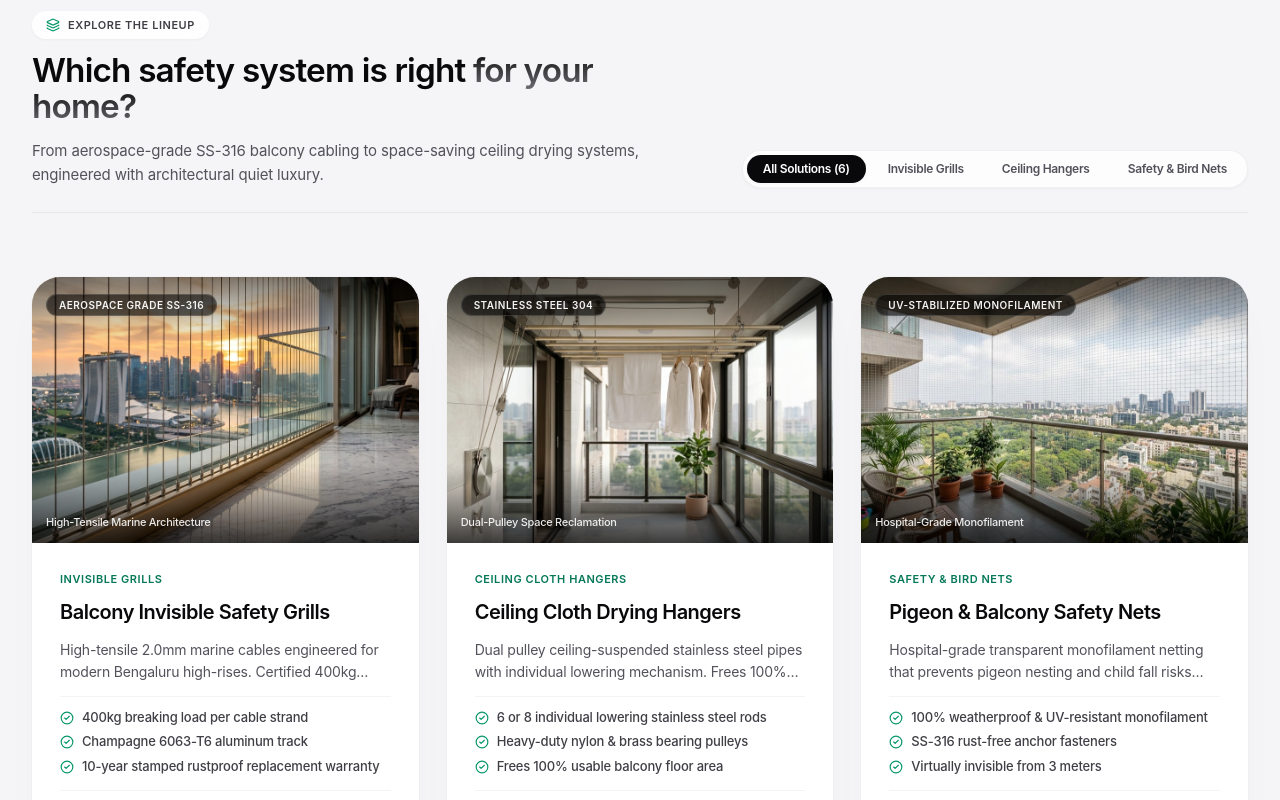
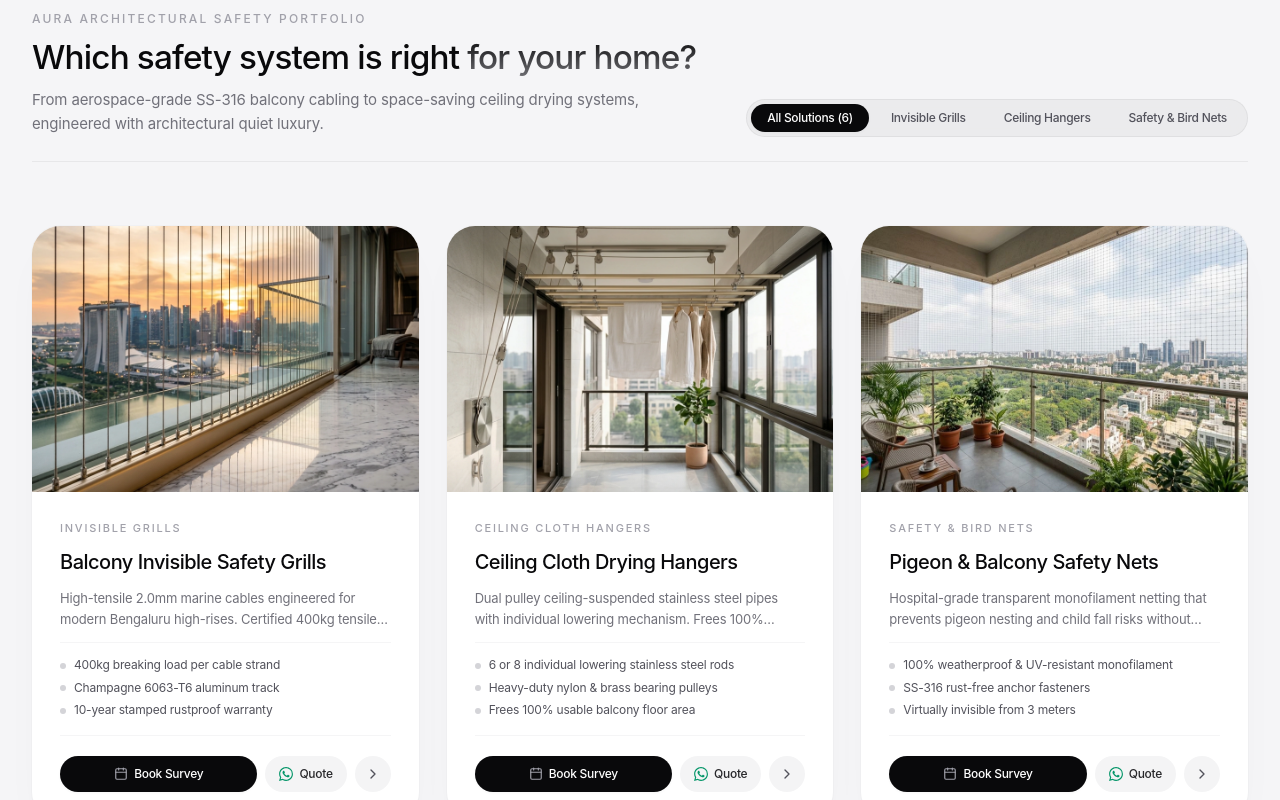
Before and after one commit to praveen830/Aura-grills, a React (Vite) app: page / in a window 1280 px wide. Shown: the part 1380-2180 px from the top of the page. Built offline with nearby package versions, Linux system fonts and the light colour scheme.

Commit message:
feat: Phase 3 - Architectural services showcase with 100% unobstructed photography, poised Apple typography, and butter-smooth hover interactions

```diff
--- a/src/components/ServicesSection.jsx
+++ b/src/components/ServicesSection.jsx
@@ -1,14 +1,17 @@
 import React, { useState } from 'react';
 import {
-  CheckCircle2,
   Calendar,
-  Layers,
   ChevronRight,
   ArrowRight
 } from 'lucide-react';
 import WhatsAppIcon from './WhatsAppIcon';
 import { handleResponsiveImgError } from '../utils/imageHandler';
 
+/**
+ * Section 02 - Architectural Safety Portfolio (Mana 6 Services Lineup)
+ * True Apple Design DNA: 100% unobstructed photography, poised typography,
+ * quiet micro-spec rows, and butter-smooth hover interactions.
+ */
 const SERVICES_DATA = [
   {
     id: 'invisible-grills',
@@ -24,7 +27,7 @@ const SERVICES_DATA = [
     specs: [
       '400kg breaking load per cable strand',
       'Champagne 6063-T6 aluminum track',
-      '10-year stamped rustproof replacement warranty'
+      '10-year stamped rustproof warranty'
     ],
     whatsappText: 'Hello Aura Grills! I want to speak directly with an expert for SS-316 Invisible Safety Grills for my balcony in Bangalore.'
   },
@@ -94,7 +97,7 @@ const SERVICES_DATA = [
     fallbackMobile: '/images/services/ig-french-window.jpg',
     description: 'Flush-mounted invisible safety cabling for floor-to-ceiling French windows and sliding glass balcony doors. Preserves architectural aesthetics.',
     specs: [
-      'Zero-drill option for delicate UPVC frames',
+      'Zero-drill option for UPVC frames',
       '10-second emergency rescue fire release',
       'Precision concealed tension track'
     ],
@@ -113,7 +116,7 @@ const SERVICES_DATA = [
     description: 'Reinforced 50mm narrow pitch safety barrier preventing toddlers from slipping through or climbing railing balustrades. Maximum peace of mind.',
     specs: [
       'Strict 50mm zero-foothold laser pitch',
-      'Soft virgin nylon transparent protective jacket',
+      'Soft virgin nylon protective jacket',
       'Tested against extreme child impact forces'
     ],
     whatsappText: 'Hello Aura Grills! I want to speak directly with an expert for Toddler & Pet Balcony Shields in Bangalore.'
@@ -166,28 +169,28 @@ export default function ServicesSection({ onOpenBooking, onSelectService }) {
       <div className="max-w-7xl mx-auto px-4 sm:px-6 lg:px-8 space-y-12 sm:space-y-16">
 
         {/* =========================================================================
-            1. APPLE KEYNOTE SECTION HEADER & MINIMALIST FILTER TABS
+            1. APPLE KEYNOTE SECTION HEADER & SEGMENTED FILTER TABS
             ========================================================================= */}
         <div className="flex flex-col md:flex-row md:items-end justify-between gap-6 pb-6 border-b border-zinc-200/80">
 
-          <div className="space-y-3.5 text-left max-w-2xl">
-            <div className="inline-flex items-center gap-2 px-3.5 py-1.5 rounded-full bg-white/90 backdrop-blur-md shadow-apple-sm text-[11px] font-semibold text-zinc-700 tracking-apple-tight">
-              <Layers className="w-3.5 h-3.5 text-emerald-600" />
-              <span className="uppercase tracking-wider">Explore the Lineup</span>
+          <div className="space-y-3 text-left max-w-2xl">
+            {/* Subtle Quiet Eyebrow */}
+            <div className="text-[11px] sm:text-xs font-medium tracking-[0.18em] uppercase text-zinc-400">
+              Aura Architectural Safety Portfolio
             </div>
 
-            <h2 className="text-apple-section font-semibold tracking-apple-tight text-zinc-950 leading-[1.08]">
+            <h2 className="text-apple-section font-medium tracking-apple-tight text-zinc-950 leading-[1.12]">
               Which safety system is right{' '}
               <span className="text-gradient-apple-dark block sm:inline">for your home?</span>
             </h2>
 
-            <p className="text-apple-subhead text-zinc-600 font-normal leading-relaxed">
+            <p className="text-apple-subhead text-zinc-500 font-normal leading-relaxed">
               From aerospace-grade SS-316 balcony cabling to space-saving ceiling drying systems, engineered with architectural quiet luxury.
             </p>
           </div>
 
           {/* Apple-style Segmented Filter Pill Tabs */}
-          <div className="flex flex-wrap items-center gap-1.5 p-1 rounded-full bg-white/80 backdrop-blur-md shadow-apple-sm border border-black/5 self-start md:self-auto">
+          <div className="flex flex-wrap items-center gap-1.5 p-1 rounded-full bg-zinc-200/60 backdrop-blur-md border border-black/5 self-start md:self-auto">
             {FILTER_TABS.map((tab) => {
               const isActive = activeTab === tab.id;
               return (
@@ -195,10 +198,10 @@ export default function ServicesSection({ onOpenBooking, onSelectService }) {
                   key={tab.id}
                   type="button"
                   onClick={() => setActiveTab(tab.id)}
-                  className={`px-3.5 sm:px-4 py-1.5 rounded-full text-xs font-semibold tracking-apple-tight transition-all duration-300 cursor-pointer ${
+                  className={`px-3.5 sm:px-4 py-1.5 rounded-full text-xs font-medium tracking-apple-tight transition-all duration-300 cursor-pointer ${
                     isActive
                       ? 'bg-zinc-950 text-white shadow-apple-sm'
-                      : 'text-zinc-600 hover:text-zinc-950 hover:bg-black/5'
+                      : 'text-zinc-600 hover:text-zinc-950 hover:bg-white/60'
                   }`}
                 >
                   {tab.label}
@@ -210,28 +213,19 @@ export default function ServicesSection({ onOpenBooking, onSelectService }) {
         </div>
 
         {/* =========================================================================
-            2. APPLE PRODUCT CARDS GRID (WITH BUTTER-SMOOTH HOVER & CLICKABLE VISUALS)
+            2. APPLE PRODUCT CARDS GRID (100% UNOBSTRUCTED PHOTOGRAPHY & BUTTER-SMOOTH HOVER)
             ========================================================================= */}
         <div className="grid grid-cols-1 md:grid-cols-2 lg:grid-cols-3 gap-6 sm:gap-7">
           {filteredServices.map((service) => (
             <div
               key={service.id}
-              className="group relative rounded-[28px] apple-card-surface hover:shadow-apple-hover transition-all duration-500 ease-[cubic-bezier(0.16,1,0.3,1)] hover:-translate-y-2 overflow-hidden flex flex-col text-left"
+              onClick={() => handleServiceNavigate(service)}
+              className="group relative rounded-[28px] apple-card-surface hover:shadow-apple-hover transition-all duration-500 ease-[cubic-bezier(0.16,1,0.3,1)] hover:-translate-y-2 overflow-hidden flex flex-col text-left cursor-pointer select-none"
             >
 
-              {/* Card Image Showcase with Butter-Smooth Hover Animation & Click-to-Navigate */}
+              {/* Pristine Architectural Photography (Zero Plastered Corner Badges, Zero Bottom Gradient Banner) */}
               <div
-                onClick={() => handleServiceNavigate(service)}
-                role="button"
-                tabIndex={0}
-                onKeyDown={(e) => {
-                  if (e.key === 'Enter' || e.key === ' ') {
-                    e.preventDefault();
-                    handleServiceNavigate(service);
-                  }
-                }}
-                aria-label={`Explore architectural details for ${service.title}`}
-                className="relative w-full aspect-[16/11] overflow-hidden bg-zinc-950 cursor-pointer select-none"
+                className="relative w-full aspect-[16/11] overflow-hidden bg-zinc-100"
               >
                 <picture className="block w-full h-full">
                   <source
@@ -244,98 +238,88 @@ export default function ServicesSection({ onOpenBooking, onSelectService }) {
                     data-fallback-mobile={service.fallbackMobile}
                     onError={handleImgError}
                     alt={`${service.title} - Aura Grills Bangalore`}
-                    className="w-full h-full object-cover object-center transition-transform duration-700 ease-[cubic-bezier(0.16,1,0.3,1)] group-hover:scale-108"
+                    className="w-full h-full object-cover object-center transition-transform duration-700 ease-[cubic-bezier(0.16,1,0.3,1)] group-hover:scale-104"
                     loading="lazy"
                   />
                 </picture>
 
-                {/* Subtle top & bottom vignettes */}
-                <div className="absolute inset-x-0 top-0 h-16 bg-gradient-to-b from-black/50 to-transparent pointer-events-none" />
-                <div className="absolute inset-x-0 bottom-0 h-20 bg-gradient-to-t from-black/75 to-transparent pointer-events-none" />
+                {/* Subtle Natural Edge Vignette */}
+                <div className="absolute inset-x-0 bottom-0 h-10 bg-gradient-to-t from-black/10 to-transparent pointer-events-none" />
 
-                {/* Top Material Grade Badge */}
-                <div className="absolute top-3.5 left-3.5 z-10 pointer-events-none">
-                  <span className="px-3 py-1 rounded-full bg-black/60 backdrop-blur-md text-[10px] font-semibold uppercase tracking-wider text-white/95 border border-white/15 shadow-apple-sm">
-                    {service.materialBadge}
-                  </span>
-                </div>
-
-                {/* Interactive Butter-Smooth Center Pill on Mouse Over */}
-                <div className="absolute inset-0 bg-black/25 opacity-0 group-hover:opacity-100 transition-opacity duration-400 ease-out flex items-center justify-center pointer-events-none">
-                  <div className="px-4 py-2 rounded-full bg-white/95 backdrop-blur-md text-zinc-950 font-semibold text-xs tracking-apple-tight shadow-apple-float flex items-center gap-1.5 transform translate-y-3 group-hover:translate-y-0 transition-all duration-400 ease-[cubic-bezier(0.16,1,0.3,1)]">
-                    <span>Explore Architecture</span>
+                {/* Butter-Smooth Explore Affordance (Slides gracefully on mouse over) */}
+                <div className="absolute top-3.5 right-3.5 z-10 opacity-0 group-hover:opacity-100 transition-all duration-400 ease-[cubic-bezier(0.16,1,0.3,1)] transform translate-y-1 group-hover:translate-y-0 pointer-events-none">
+                  <div className="w-8 h-8 rounded-full bg-white/95 backdrop-blur-md text-zinc-950 flex items-center justify-center shadow-apple-sm">
                     <ArrowRight className="w-3.5 h-3.5 text-zinc-800" />
                   </div>
                 </div>
-
-                {/* Bottom Subtitle Preview */}
-                <div className="absolute bottom-3 left-3.5 right-3.5 z-10 pointer-events-none">
-                  <span className="text-[11px] font-medium text-white/90 drop-shadow-sm truncate block tracking-apple-tight">
-                    {service.subtitle}
-                  </span>
-                </div>
               </div>
 
-              {/* Card Body */}
+              {/* Card Editorial Body */}
               <div className="p-6 sm:p-7 space-y-4 flex-1 flex flex-col justify-between">
 
                 <div className="space-y-3">
-                  <div className="text-[11px] font-semibold uppercase tracking-wider text-emerald-700">
+                  {/* Category Micro-Label */}
+                  <div className="text-[11px] font-medium uppercase tracking-[0.16em] text-zinc-400">
                     {service.category}
                   </div>
 
+                  {/* Poised Title */}
                   <h3
-                    onClick={() => handleServiceNavigate(service)}
-                    className="text-xl font-semibold text-zinc-950 tracking-apple-tight leading-snug group-hover:text-emerald-700 transition-colors cursor-pointer"
+                    className="text-lg sm:text-xl font-medium text-zinc-950 tracking-apple-tight leading-snug group-hover:text-emerald-700 transition-colors"
                   >
                     {service.title}
                   </h3>
 
-                  <p className="text-sm text-zinc-600 font-normal leading-relaxed line-clamp-2">
+                  {/* Single Clean Editorial Sentence */}
+                  <p className="text-xs sm:text-[13px] text-zinc-500 font-normal leading-relaxed line-clamp-2">
                     {service.description}
                   </p>
 
-                  {/* 3 Engineering Specifications */}
-                  <ul className="space-y-2 pt-3 border-t border-zinc-100 text-xs sm:text-[13px] text-zinc-700 font-medium">
+                  {/* Clean Apple Micro-Specs Row (Quiet Dots, Zero Clunky Checkmarks) */}
+                  <div className="space-y-1.5 pt-3.5 border-t border-zinc-100/90 text-xs text-zinc-600 font-normal">
                     {service.specs.map((spec, i) => (
-                      <li key={i} className="flex items-start gap-2">
-                        <CheckCircle2 className="w-3.5 h-3.5 text-emerald-600 shrink-0 mt-0.5" />
-                        <span className="leading-tight">{spec}</span>
-                      </li>
+                      <div key={i} className="flex items-center gap-2">
+                        <span className="w-1.5 h-1.5 rounded-full bg-zinc-300 shrink-0" />
+                        <span className="leading-snug text-zinc-600 truncate">{spec}</span>
+                      </div>
                     ))}
-                  </ul>
+                  </div>
                 </div>
 
-                {/* Apple-Style Conversion Actions */}
-                <div className="pt-5 border-t border-zinc-100 flex items-center gap-2">
-                  {/* Button 1: Survey / Booking */}
+                {/* Apple-Style Refined Actions */}
+                <div
+                  className="pt-5 border-t border-zinc-100/90 flex items-center gap-2"
+                  onClick={(e) => e.stopPropagation()}
+                >
+                  {/* Button 1: Book Survey */}
                   <button
                     type="button"
                     onClick={() => handleQuoteClick(service.title)}
-                    className="flex-1 py-2.5 px-3.5 rounded-full bg-zinc-950 hover:bg-black text-white font-semibold text-xs tracking-apple-tight flex items-center justify-center gap-1.5 transition-all duration-300 shadow-apple-sm active:scale-95 cursor-pointer"
+                    className="flex-1 py-2.5 px-4 rounded-full bg-zinc-950 hover:bg-black text-white font-medium text-xs tracking-apple-tight flex items-center justify-center gap-1.5 transition-all duration-300 shadow-apple-sm active:scale-95 cursor-pointer"
                   >
-                    <Calendar className="w-3.5 h-3.5 text-zinc-300" />
-                    <span>Free Survey</span>
+                    <Calendar className="w-3.5 h-3.5 text-zinc-400" />
+                    <span>Book Survey</span>
                   </button>
 
-                  {/* Button 2: WhatsApp Directly */}
+                  {/* Button 2: Subtle WhatsApp Chat */}
                   <a
                     href={`https://wa.me/918523068882?text=${encodeURIComponent(service.whatsappText)}`}
                     target="_blank"
                     rel="noreferrer"
-                    className="py-2.5 px-3.5 rounded-full bg-[#25D366] hover:bg-[#20ba59] text-white font-semibold text-xs tracking-apple-tight flex items-center justify-center gap-1.5 transition-all duration-300 shadow-apple-sm active:scale-95"
+                    className="py-2.5 px-3.5 rounded-full bg-zinc-100 hover:bg-zinc-200/70 text-zinc-800 font-medium text-xs tracking-apple-tight flex items-center justify-center gap-1.5 transition-all duration-300 active:scale-95"
                     aria-label={`Chat directly on WhatsApp for ${service.title}`}
                     title="WhatsApp Quote"
                   >
-                    <WhatsAppIcon className="w-3.5 h-3.5 text-white" />
+                    <WhatsAppIcon className="w-3.5 h-3.5 text-emerald-600" />
                     <span>Quote</span>
                   </a>
 
+                  {/* Button 3: Clean Chevron Link */}
                   {onSelectService && (
                     <button
                       type="button"
                       onClick={() => handleServiceNavigate(service)}
-                      className="p-2.5 rounded-full bg-zinc-100 hover:bg-zinc-200 text-zinc-700 hover:text-zinc-950 transition-all duration-300 active:scale-95 cursor-pointer"
+                      className="w-9 h-9 rounded-full bg-zinc-100 hover:bg-zinc-200/70 text-zinc-600 hover:text-zinc-950 flex items-center justify-center transition-all duration-300 active:scale-95 cursor-pointer shrink-0"
                       title="Explore architectural details"
                       aria-label={`View architectural details for ${service.title}`}
                     >
@@ -351,8 +335,8 @@ export default function ServicesSection({ onOpenBooking, onSelectService }) {
         </div>
 
         {/* Apple Store Footnote Guarantee */}
-        <div className="text-center pt-4">
-          <p className="text-xs sm:text-sm text-zinc-500 max-w-xl mx-auto">
+        <div className="text-center pt-2">
+          <p className="text-xs sm:text-[13px] text-zinc-400 font-normal max-w-xl mx-auto">
             All systems installed with laser-guided alignment, backed by our 10-year stamped replacement guarantee.
           </p>
         </div>
```
